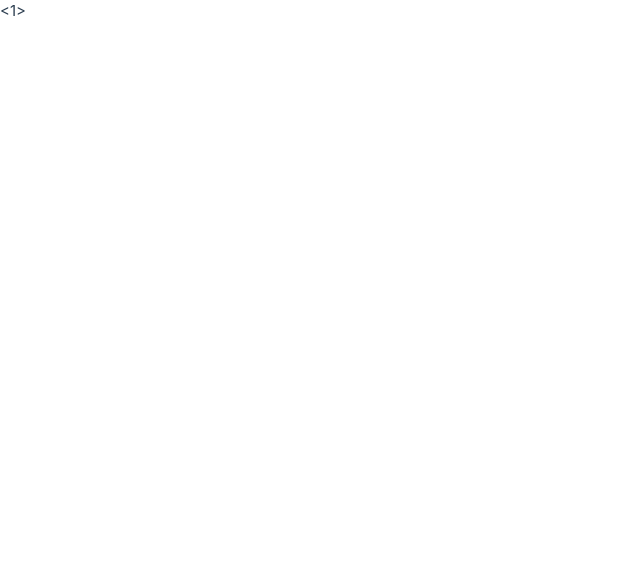
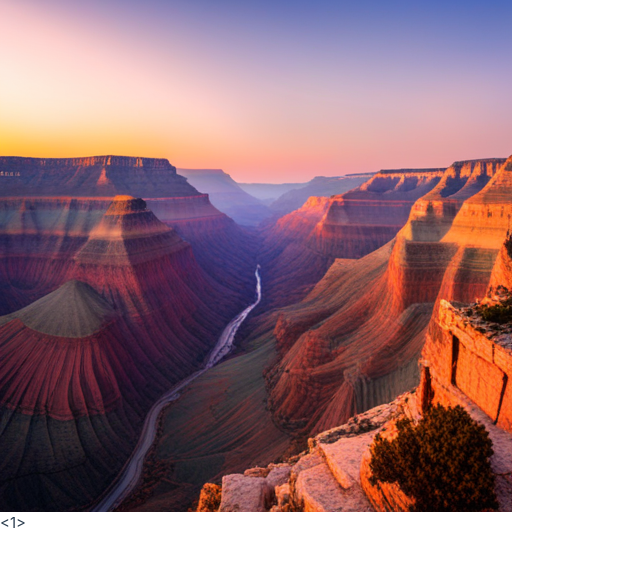
Before and after one commit to skulter/Vue3-master-course, a Vue app in the folder vue-project/: page /post/1 in a window 1280 px wide. Shown: the top 566 px of the page, without its empty margins (0-640 px from the left). Built offline with nearby package versions, Linux system fonts and the light colour scheme.

Commit message:
use onBeforeRouteUpdate

```diff
--- /dev/null
+++ b/vue-project/src/assets/image.ts
@@ -0,0 +1,29 @@
+import image1 from '@/assets/1.png'
+import image10 from '@/assets/10.png'
+import image11 from '@/assets/11.png'
+import image12 from '@/assets/12.png'
+import image2 from '@/assets/2.png'
+import image3 from '@/assets/3.png'
+import image4 from '@/assets/4.png'
+import image5 from '@/assets/5.png'
+import image6 from '@/assets/6.png'
+import image7 from '@/assets/7.png'
+import image8 from '@/assets/8.png'
+import image9 from '@/assets/9.png'
+
+export default {
+  array: [
+    image1,
+    image2,
+    image3,
+    image4,
+    image5,
+    image6,
+    image7,
+    image8,
+    image9,
+    image10,
+    image11,
+    image12
+  ]
+}
--- a/vue-project/src/components/PostTable.vue
+++ b/vue-project/src/components/PostTable.vue
@@ -1,5 +1,6 @@
 <script setup lang="ts">
 import { http } from '@/api/config'
+import router from '@/router'
 import type { Post } from '@/types'
 import { computed, ref } from 'vue'
 import PostTablePagination from './PostTablePagination.vue'
@@ -15,6 +16,10 @@ const updatePage = (page: number) => (currentPage.value = page)
 http.get('/posts').then(({ data }) => {
   posts.value = data
 })
+
+const gotoPage = (id: number) => {
+  router.push(`/post/${id}`)
+}
 </script>
 
 <template>
@@ -32,6 +37,7 @@ http.get('/posts').then(({ data }) => {
         v-for="post in posts.slice(MAX_COUNT * (currentPage - 1), MAX_COUNT * currentPage)"
         :key="post.id"
         class="border-b transition duration-300 ease-in-out border-neutral-500 bg-neutral-700 hover:bg-neutral-600"
+        @click="gotoPage(post.id)"
       >
         <td class="px-6 py-4 text-center">{{ post.id }}</td>
         <td class="px-6 py-4 text-center">{{ post.userId }}</td>
--- a/vue-project/src/views/PostView.vue
+++ b/vue-project/src/views/PostView.vue
@@ -1,14 +1,39 @@
 <script setup lang="ts">
+import { http } from '@/api/config'
+import images from '@/assets/image'
 import type { Post } from '@/types'
-import { ref } from 'vue'
-import { useRoute, useRouter } from 'vue-router'
+import { computed, ref } from 'vue'
+import { onBeforeRouteUpdate, useRoute, useRouter } from 'vue-router'
 
 const router = useRouter()
 const route = useRoute()
 
 const post = ref<Post>({} as Post) // < - we will fix this later
 
-const image = { array: [] }
+// api를 호출해봅시다.
+// watch(
+//   () => route.params.id,
+//   async () => {
+//     const { data } = await http.get(`/posts/${route.params.id}`)
+//     post.value = data
+//   },
+//   {
+//     immediate: true
+//   }
+// )
+
+// api 호출 두번째 방법! navigation guard
+onBeforeRouteUpdate(async (to, from) => {
+  if (to.params.id !== from.params.id) {
+    const { data } = await http.get(`/posts/${to.params.id}`)
+    post.value = data
+  }
+})
+
+const imageSrc = computed(() => {
+  const id = Number(route.params.id)
+  return images.array[Math.ceil(id % 12)]
+})
 
 const movePage = (to: 'next' | 'prev') => {
   const postId = Number(route.params.id)
@@ -25,7 +50,7 @@ const movePage = (to: 'next' | 'prev') => {
 <template>
   <div class="my-10 bg-slate-800 rounded-3xl">
     <div class="max-w-sm rounded overflow-hidden shadow-lg">
-      <img />
+      <img :src="imageSrc" />
       <div class="px-6 py-4">
         <div class="font-bold text-xl mb-2">{{ post.title }}</div>
         <p class="text-orange-300 text-base">
```
